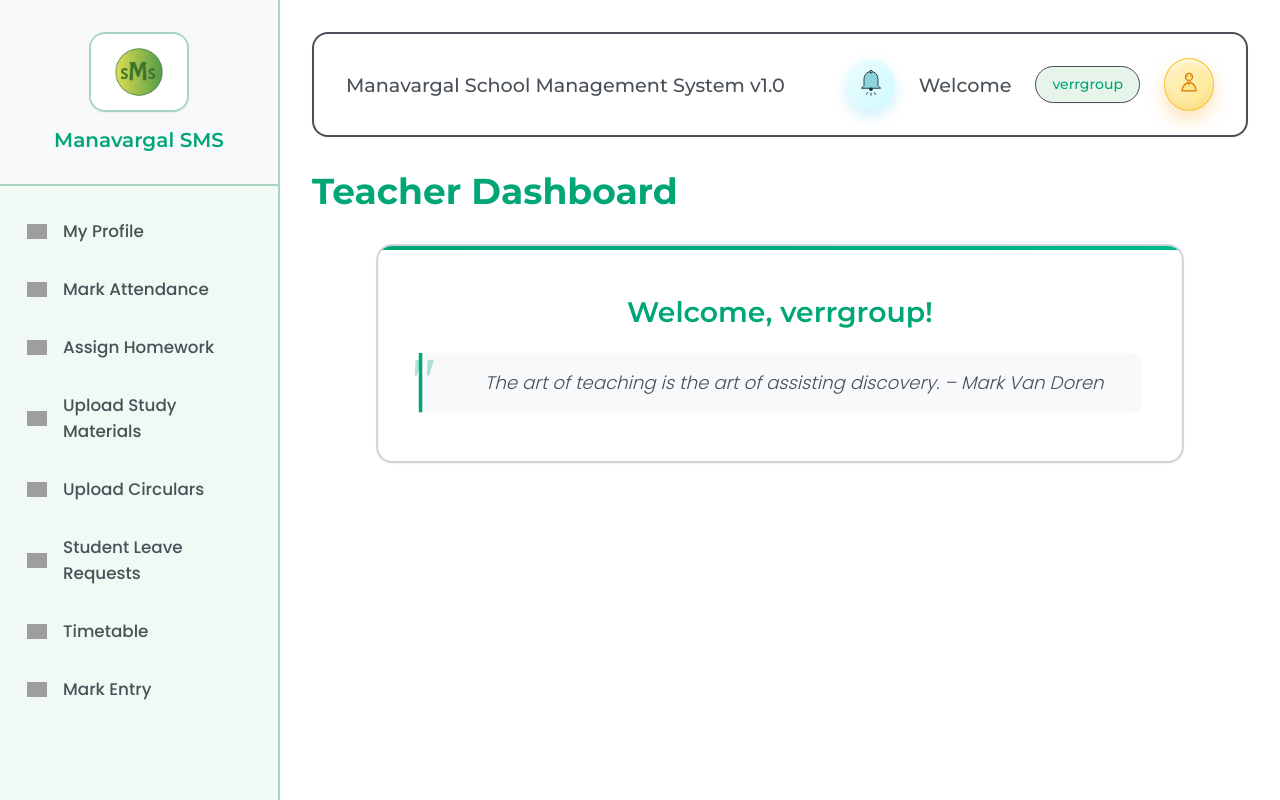
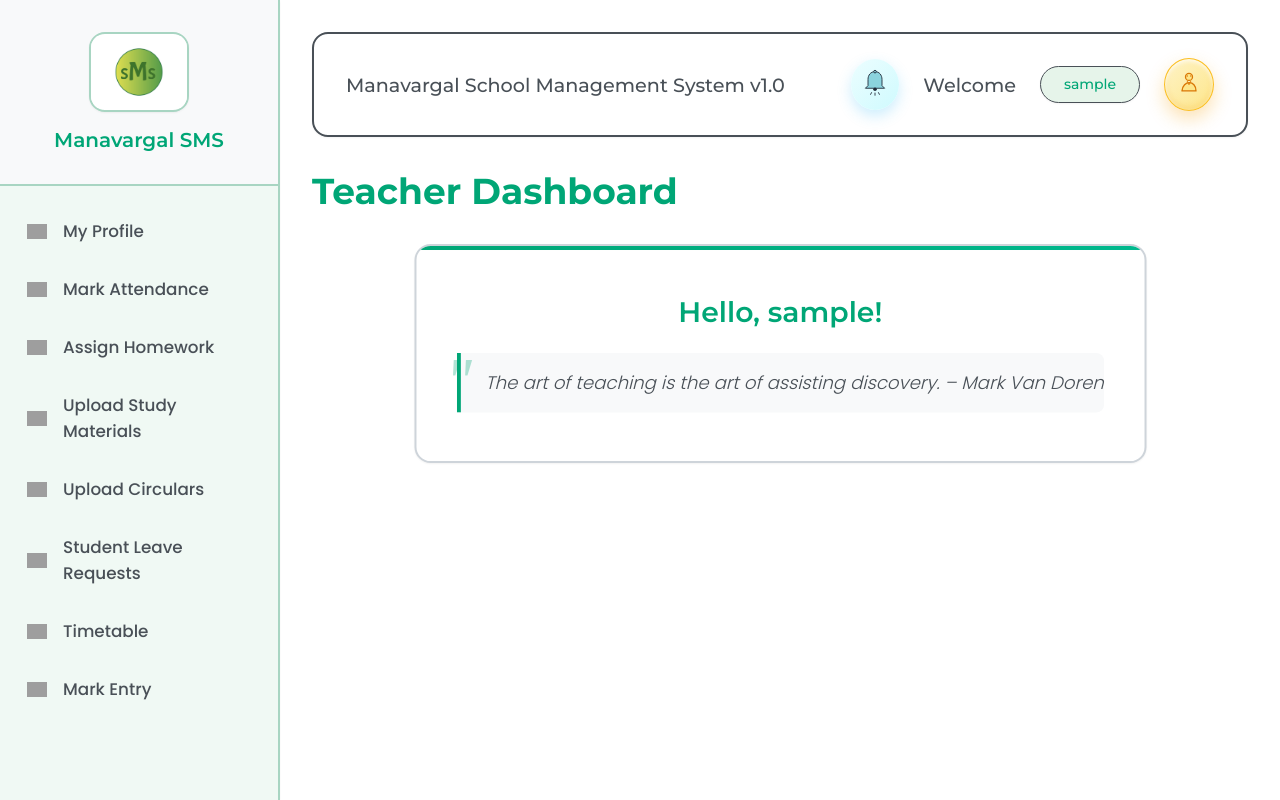
Before and after one commit to anxmeshhh/School-Management-System-Fully-Fledged-, a Django app: template users/templates/users/teacher_dashboard.html in a window 1280 px wide. Run offline with Django 5.2, Linux system fonts and the light colour scheme; the template is opened without the code that fills it: most values are stand-ins (such as "Sample title", 1, 10 or a date in 2020); grey boxes are pictures that could not be loaded.

Commit message:
DreamRoute AI initial secure commit

```diff
--- a/users/templates/users/teacher_dashboard.html
+++ b/users/templates/users/teacher_dashboard.html
@@ -718,7 +718,7 @@
                         </ul>
                     </div>
                     <span class="header-text">Welcome</span>
-                    <span class="username-box">verrgroup</span>
+                    <span class="username-box">{{ username }}</span>
                     <button class="teacher-button" aria-label="Teacher Profile">
                         <svg viewBox="0 0 64 64" width="28" height="28">
                             <circle cx="32" cy="18" r="8" fill="#fde68a" stroke="#d97706" stroke-width="3"/>
@@ -735,12 +735,10 @@
             <h1 class="title">Teacher Dashboard</h1>
 
             <!-- Content Section -->
-            <div id="contentSection">
-                <div class="card-container">
-                    <h2>Welcome, verrgroup!</h2>
-                    <p id="quote" class="quote"></p>
-                </div>
-            </div>
+            <div class="card-container">
+    <h2>Hello, {{ username }}!</h2>  <!-- Changed here -->
+    <p id="quote" class="quote"></p>
+</div>
         </div>
     </div>
 
```
Also changed, not shown: media/pfpicsteacher/61b7ce731666488bac3f982cfe3a9d7f_13.jpg (added), media/pfpicsteacher/afa3bc86d9f74458b835dd5e5f057c94_13.png (deleted).
